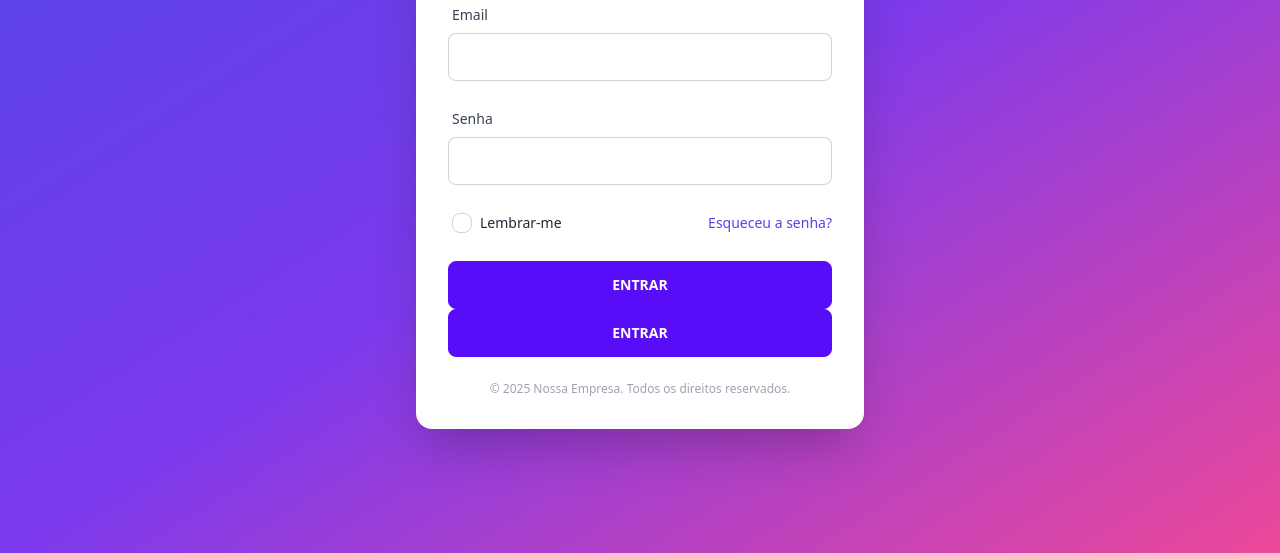
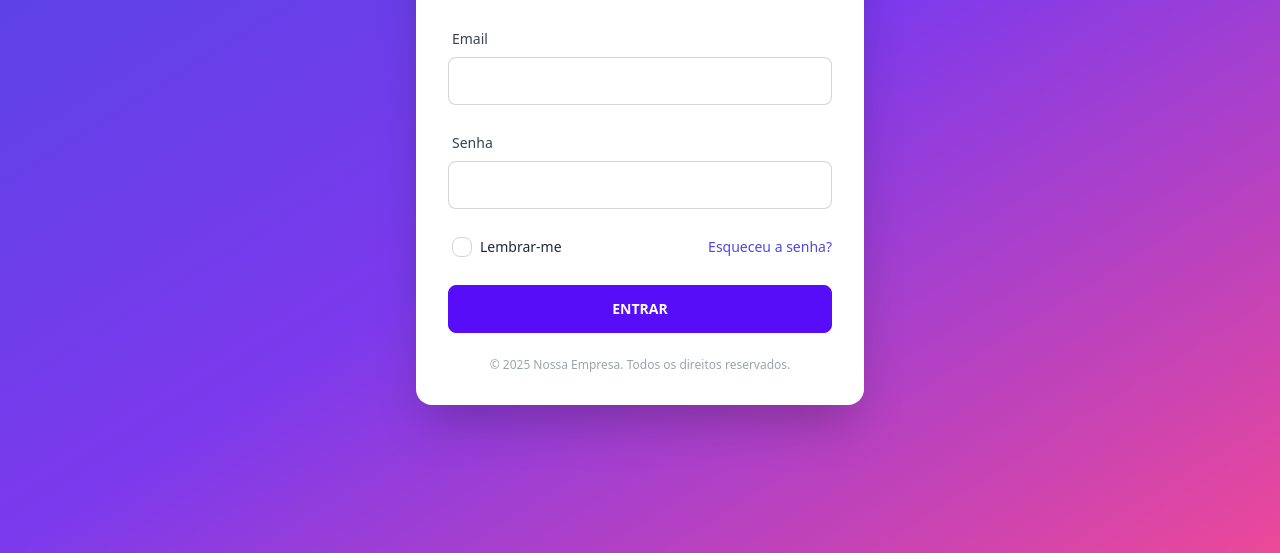
Before and after one commit to carlosribeiro25/tela-de-login-responsiva, a plain HTML site: page index.html in a window 1280 px wide. Shown: the part 247-800 px from the top of the page. Drawn offline with nearby package versions, Linux system fonts and the light colour scheme; some icons are missing.

Commit message:
add 1 commit

```diff
--- a/index.html
+++ b/index.html
@@ -46,7 +46,7 @@
       </div>
 
       <div class="form-control">
-        <label class="btn btn-primary w-full">Entrar</label>
+
         <button type="submit" class="btn btn-primary w-full">Entrar</button>
       </div>
     </form>
```
